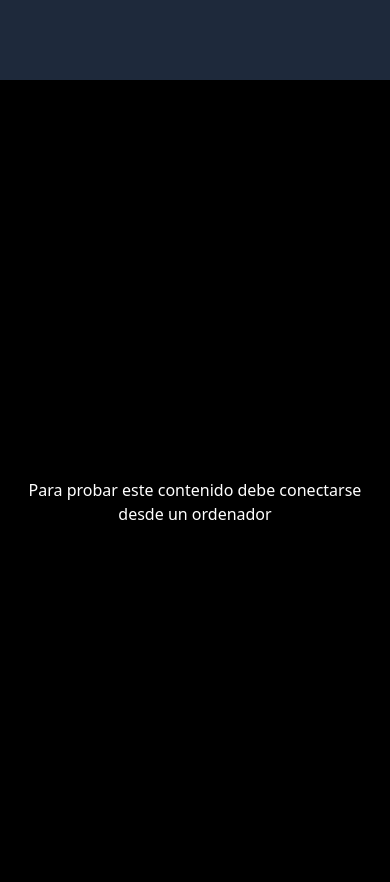
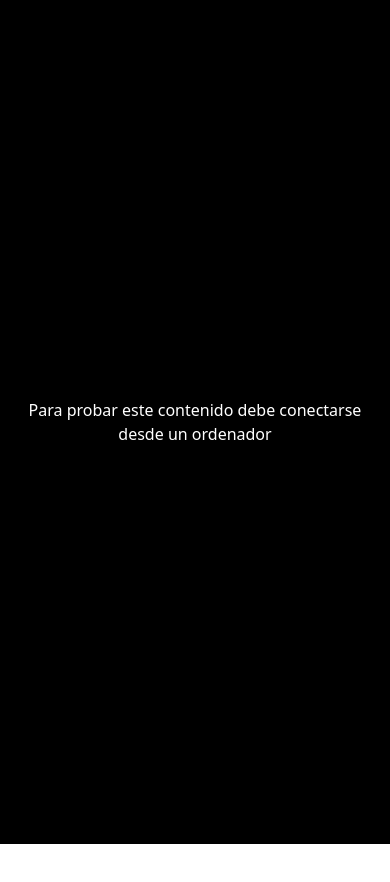
Before and after one commit to ErickOwo/portafolio, a Next.js app: page /daltocourse/ddreader in a window 390 px wide. Shown: the top 882 px of the page. After the commit the page ends 844 px from the top, so only its background shows below. Built offline with nearby package versions, Linux system fonts and the light colour scheme.

Commit message:
bug screen mobil precaution fixed

```diff
--- a/src/pages/daltocourse/ddreader.js
+++ b/src/pages/daltocourse/ddreader.js
@@ -134,7 +134,7 @@ const ddreader = () => {
           ) : null
         )}
       </div>
-      <div className="lg:hidden flex w-full min-h-screen -mt-10 bg-black text-white">
+      <div className="lg:hidden flex w-full min-h-screen top-0 bg-black text-white absolute">
         <span className="m-auto text-center p-5">Para probar este contenido debe conectarse desde un ordenador</span>
       </div>
     </div>
```
